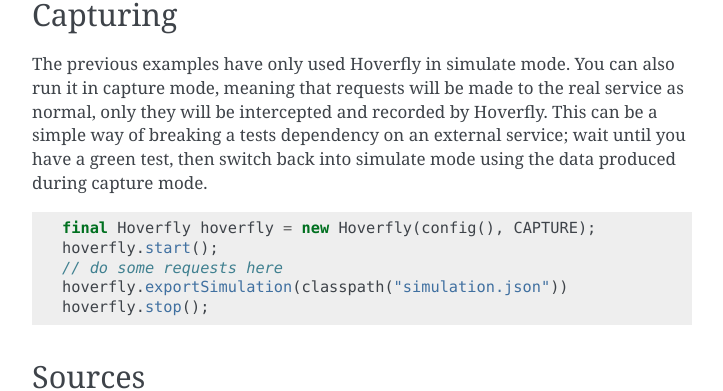
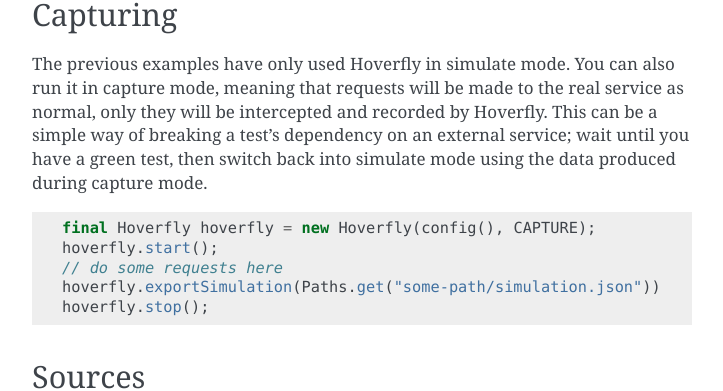
Before and after one commit to tommysitu/hoverfly-java, a Sphinx documentation site: the page built from docs/index.rst, in a window 1280 px wide and 900 px high, scrolled down 1765 px. Shown: the part 208-599 px from the top of the window, without its empty margins (388-1111 px from the left). Built offline with Sphinx 7.4.7, drawn with Linux system fonts in a browser that asks for light colours; some of the changed text lies outside the part shown.

Commit message:
Added more to docs

```diff
--- a/docs/index.rst
+++ b/docs/index.rst
@@ -23,9 +23,9 @@
 
 .. code-block:: xml
 
-    <depencency>
+    <dependency>
         <groupId>io.specto</groupId>
-        <artifactId>hoverfly-junit</artifactId>
+        <artifactId>hoverfly-java</artifactId>
         <version>0.3.0</version>
     </dependency>
 
@@ -46,7 +46,7 @@
 .. code-block:: java
 
     @ClassRule
-    public static HoverflyRule hoverflyRule = HoverflyRule.inCaptureMode(classpath("test-service.JSON"));
+    public static HoverflyRule hoverflyRule = HoverflyRule.inCaptureMode(classpath("test-service.json"));
 
     @Test
     public void shouldBeAbleToGetABookingUsingHoverfly() {
@@ -84,7 +84,7 @@
 =========
 
 The previous examples have only used Hoverfly in simulate mode. You can also run it in capture mode, meaning that requests will be made to the real service as normal,
-only they will be intercepted and recorded by Hoverfly.  This can be a simple way of breaking a tests dependency on an external service; wait until you have a green
+only they will be intercepted and recorded by Hoverfly.  This can be a simple way of breaking a test's dependency on an external service; wait until you have a green
 test, then switch back into simulate mode using the data produced during capture mode.
 
 .. code-block:: java
@@ -92,7 +92,7 @@
     final Hoverfly hoverfly = new Hoverfly(config(), CAPTURE);
     hoverfly.start();
     // do some requests here
-    hoverfly.exportSimulation(classpath("simulation.json"))
+    hoverfly.exportSimulation(Paths.get("some-path/simulation.json"))
     hoverfly.stop();
 
 Sources
```
Also changed, not shown: other parts of docs/index.rst (+1 -1 lines).
